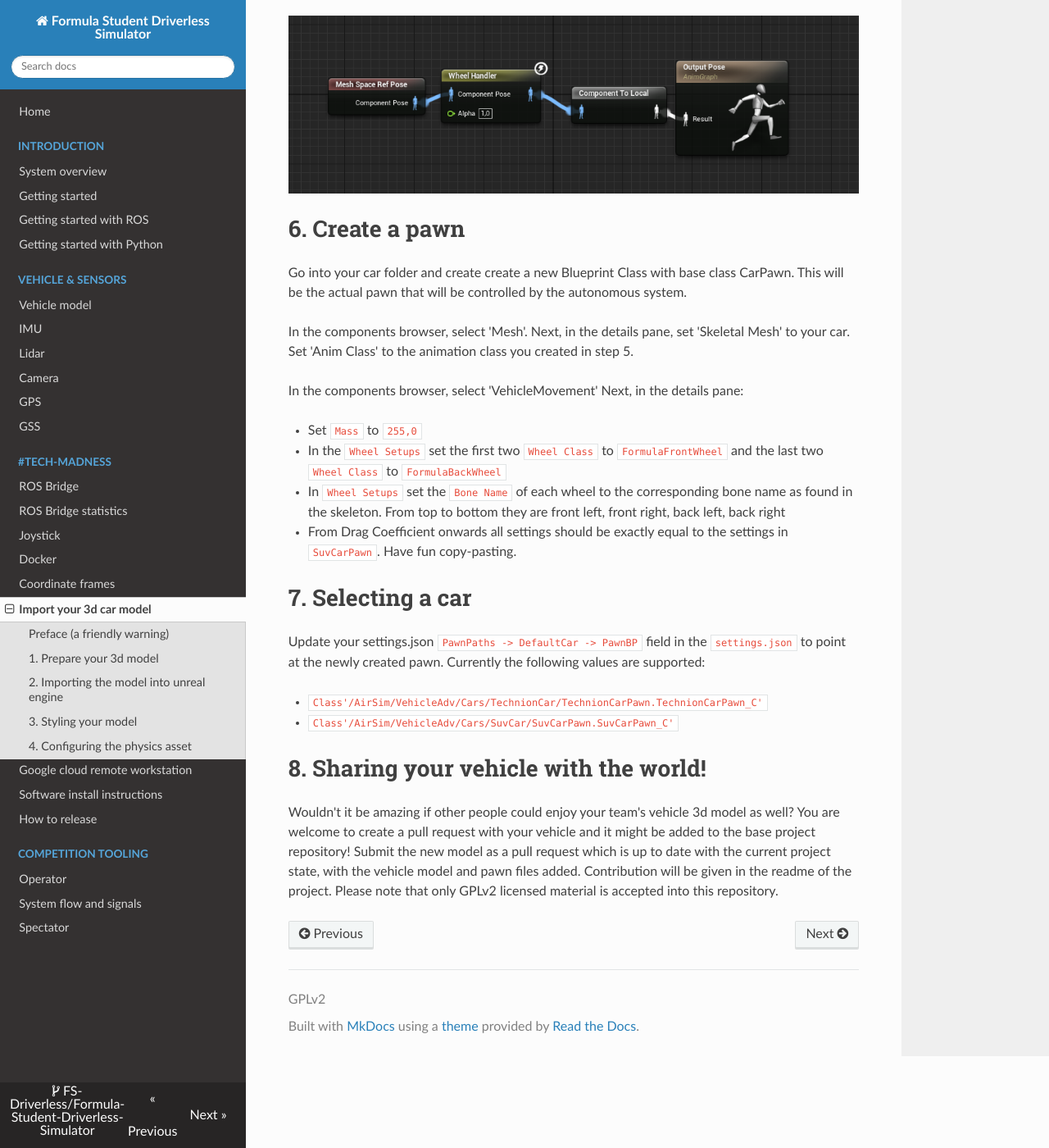
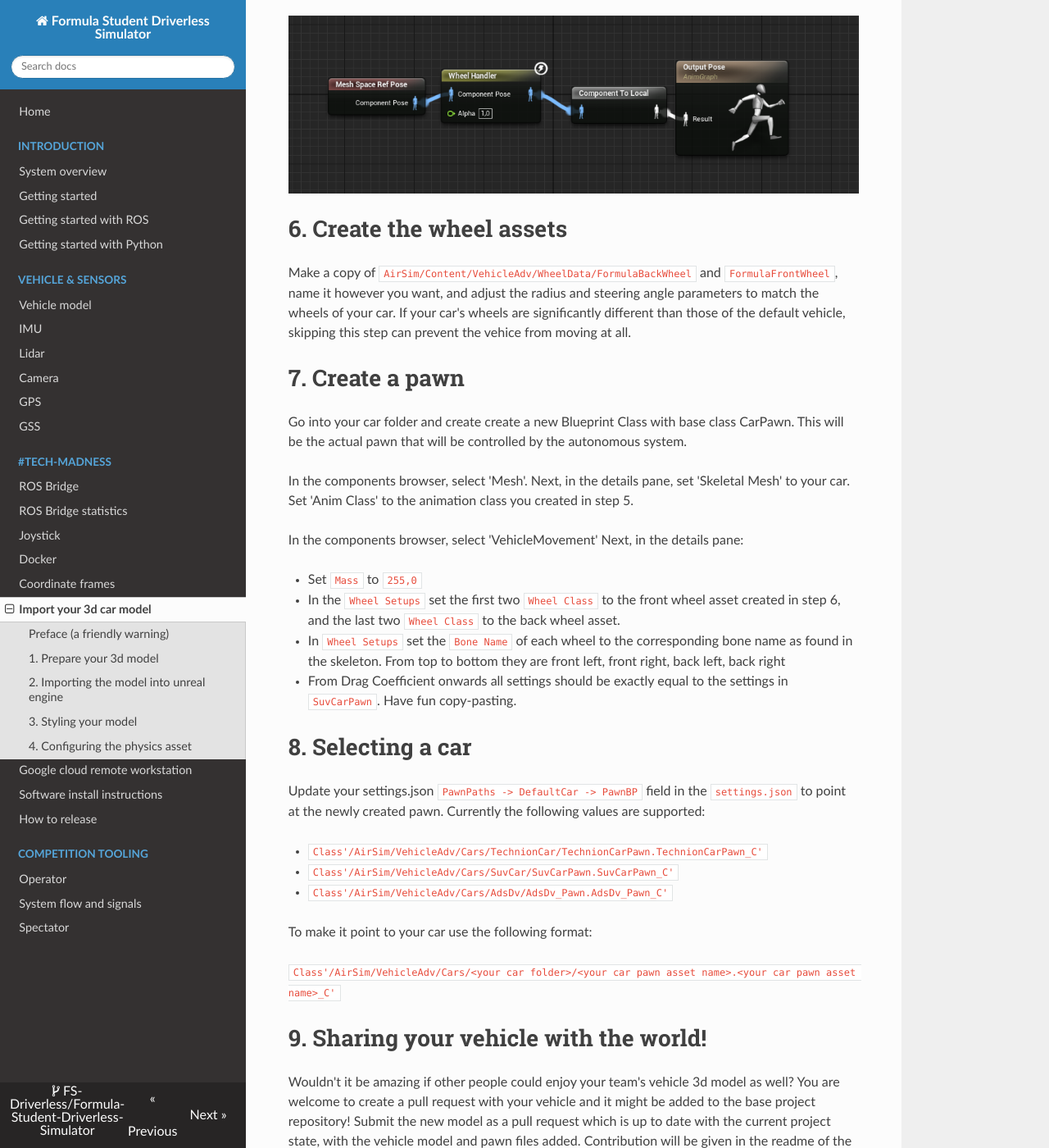
Before and after one commit to FS-Driverless/Formula-Student-Driverless-Simulator, an MkDocs documentation site: the page built from docs/import-car-3d-model.md, in a window 1280 px wide and 1400 px high, scrolled down 3456 px. Shown: the whole window at 82% size. Built offline with MkDocs 1.6.1, drawn with Linux system fonts in a browser that asks for light colours; nearby versions of some CDN libraries; some of the changed text lies outside the part shown.

Commit message:
Add lessons learned to docs on importing car model

```diff
--- a/docs/import-car-3d-model.md
+++ b/docs/import-car-3d-model.md
@@ -37,7 +37,7 @@ Export any textures to image format.
 Before we export the model, check that all deltra transforms have been applied and [all scales are set to 1](https://blender.stackexchange.com/questions/31769/how-to-set-the-current-scale-to-1/31771).
 Also don't forget to [recalculate normals](https://blender.stackexchange.com/a/153695/100133)
 
-Export the 3d model to FBX format using all default settings.
+Export the 3d model to FBX format. Make sure to select 'Z up' and 'X forward' options.
 Ensure you are only exporting meshes and armature.
 
 ## 2. Importing the model into unreal engine
@@ -94,7 +94,12 @@ Now make it look like this:
 
 ![](images/ue-anim.png)
 
-# 6. Create a pawn
+# 6. Create the wheel assets
+Make a copy of `AirSim/Content/VehicleAdv/WheelData/FormulaBackWheel` and `FormulaFrontWheel`, name it however you want, and adjust the radius and steering angle parameters to
+match the wheels of your car. If your car's wheels are significantly different than those of the default vehicle, skipping this step can prevent the vehice
+from moving at all.
+
+# 7. Create a pawn
 Go into your car folder and create create a new Blueprint Class with base class CarPawn.
 This will be the actual pawn that will be controlled by the autonomous system.
 
@@ -106,19 +111,23 @@ In the components browser, select 'VehicleMovement'
 Next, in the details pane:
 
 * Set `Mass` to `255,0`
-* In the `Wheel Setups` set the first two `Wheel Class` to `FormulaFrontWheel` and the last two `Wheel Class` to `FormulaBackWheel`
+* In the `Wheel Setups` set the first two `Wheel Class` to the front wheel asset created in step 6, and the last two `Wheel Class` to the back wheel asset.
 * In `Wheel Setups` set the `Bone Name` of each wheel to the corresponding bone name as found in the skeleton. From top to bottom they are front left, front right, back left, back right
 * From Drag Coefficient onwards all settings should be exactly equal to the settings in `SuvCarPawn`. Have fun copy-pasting.
 
-# 7. Selecting a car
+# 8. Selecting a car
 Update your settings.json `PawnPaths -> DefaultCar -> PawnBP` field in the `settings.json` to point at the newly created pawn.
 Currently the following values are supported:
 
 * `Class'/AirSim/VehicleAdv/Cars/TechnionCar/TechnionCarPawn.TechnionCarPawn_C'`
 * `Class'/AirSim/VehicleAdv/Cars/SuvCar/SuvCarPawn.SuvCarPawn_C'`
+* `Class'/AirSim/VehicleAdv/Cars/AdsDv/AdsDv_Pawn.AdsDv_Pawn_C'`
 
+To make it point to your car use the following format:
 
-# 8. Sharing your vehicle with the world!
+`Class'/AirSim/VehicleAdv/Cars/<your car folder>/<your car pawn asset name>.<your car pawn asset name>_C'`
+
+# 9. Sharing your vehicle with the world!
 
 Wouldn't it be amazing if other people could enjoy your team's vehicle 3d model as well?
 You are welcome to create a pull request with your vehicle and it might be added to the base project repository!
```
